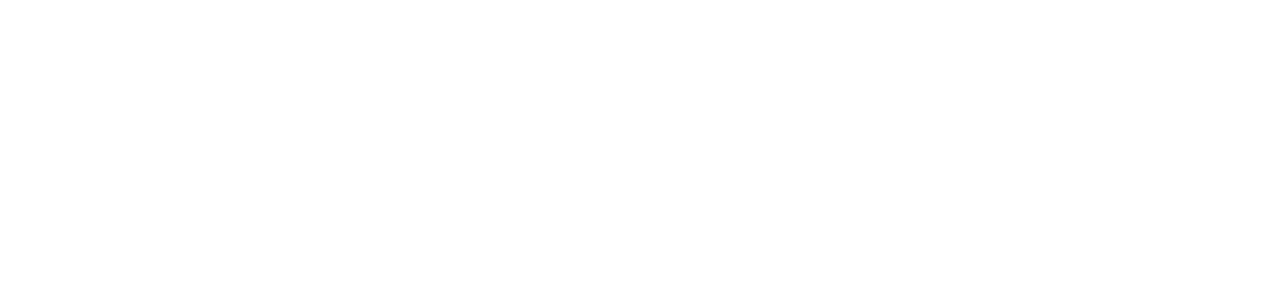
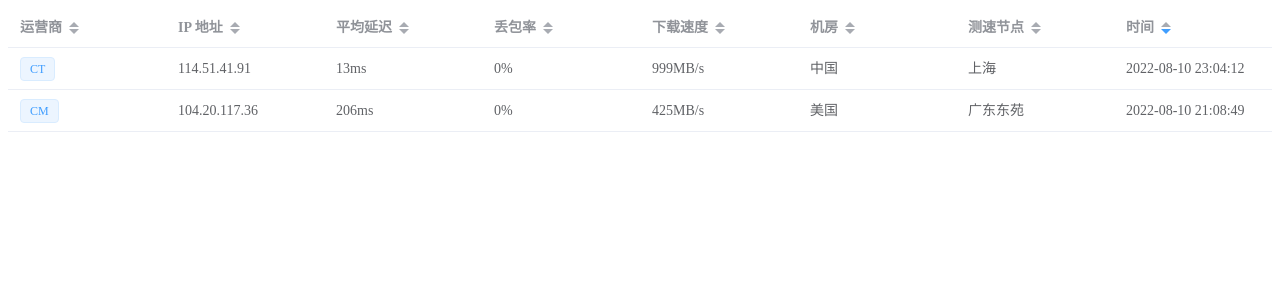
Before and after one commit to WindLeaf233/cf-info, a Vue app: page / in a window 1280 px wide. Shown: the top 300 px of the page. Built offline with nearby package versions, Linux system fonts and the light colour scheme.

Commit message:
:triangular_flag_on_post: impl table

```diff
--- a/package.json
+++ b/package.json
@@ -19,9 +19,7 @@
     "@vue/cli-plugin-eslint": "~5.0.0",
     "@vue/cli-service": "~5.0.0",
     "eslint": "^7.32.0",
-    "eslint-plugin-vue": "^8.0.3",
-    "unplugin-auto-import": "^0.11.1",
-    "unplugin-vue-components": "^0.22.4"
+    "eslint-plugin-vue": "^8.0.3"
   },
   "eslintConfig": {
     "root": true,
--- a/src/App.vue
+++ b/src/App.vue
@@ -1,10 +1,49 @@
 <template>
+  <el-table
+      :data="data"
+      style="width: 100%"
+      :default-sort="{ prop: 'time', order: 'descending' }"
+  >
+    <el-table-column prop="line" label="运营商" sortable>
+      <template #default="scope">
+        <el-tag>{{ scope.row.line }}</el-tag>
+      </template>
+    </el-table-column>
+    <el-table-column prop="ip" label="IP 地址" sortable></el-table-column>
+    <el-table-column prop="latency" label="平均延迟" sortable :formatter="formatterLatency"></el-table-column>
+    <el-table-column prop="loss" label="丢包率" sortable :formatter="formatterLoss"></el-table-column>
+    <el-table-column prop="speed" label="下载速度" sortable :formatter="formatterSpeed"></el-table-column>
+    <el-table-column prop="colo" label="机房" sortable></el-table-column>
+    <el-table-column prop="sptname" label="测速节点" sortable></el-table-column>
+    <el-table-column prop="time" label="时间" sortable></el-table-column>
+  </el-table>
 </template>
 
-<script>
-  export default {
-    name: 'App',
-    components: {
-    }
+<script setup>
+const formatterLatency = (row) => `${row.latency}ms`
+const formatterLoss = (row) => `${row.loss}%`
+const formatterSpeed = (row) => `${row.speed}MB/s`
+
+const data = [
+  {
+    colo: "美国",
+    ip: "104.20.117.36",
+    latency: 206,
+    line: "CM",
+    loss: 0,
+    speed: 425,
+    time: "2022-08-10 21:08:49",
+    sptname: "广东东苑"
+  },
+  {
+    colo: "中国",
+    ip: "114.51.41.91",
+    latency: 13,
+    line: "CT",
+    loss: 0,
+    speed: 999,
+    time: "2022-08-10 23:04:12",
+    sptname: "上海"
   }
+];
 </script>
--- a/src/main.js
+++ b/src/main.js
@@ -1,4 +1,9 @@
 import { createApp } from 'vue'
 import App from './App.vue'
+import ElementPlus from 'element-plus'
+import 'element-plus/theme-chalk/index.css'
+import locale from 'element-plus/lib/locale/lang/zh-cn'
 
-createApp(App).mount('#app')
+createApp(App)
+  .use(ElementPlus, { locale })
+  .mount('#app')
--- a/vue.config.js
+++ b/vue.config.js
@@ -1,10 +1,4 @@
 const { defineConfig } = require('@vue/cli-service')
 module.exports = defineConfig({
-  transpileDependencies: true,
-  configureWebpack: {
-    plugins: [
-      require('unplugin-vue-components/webpack')(),
-      require('unplugin-auto-import/webpack')()
-    ]
-  }
+  transpileDependencies: true
 })
```
Also changed, not shown: 1 other file (tests, documents, lock files or other folders).
